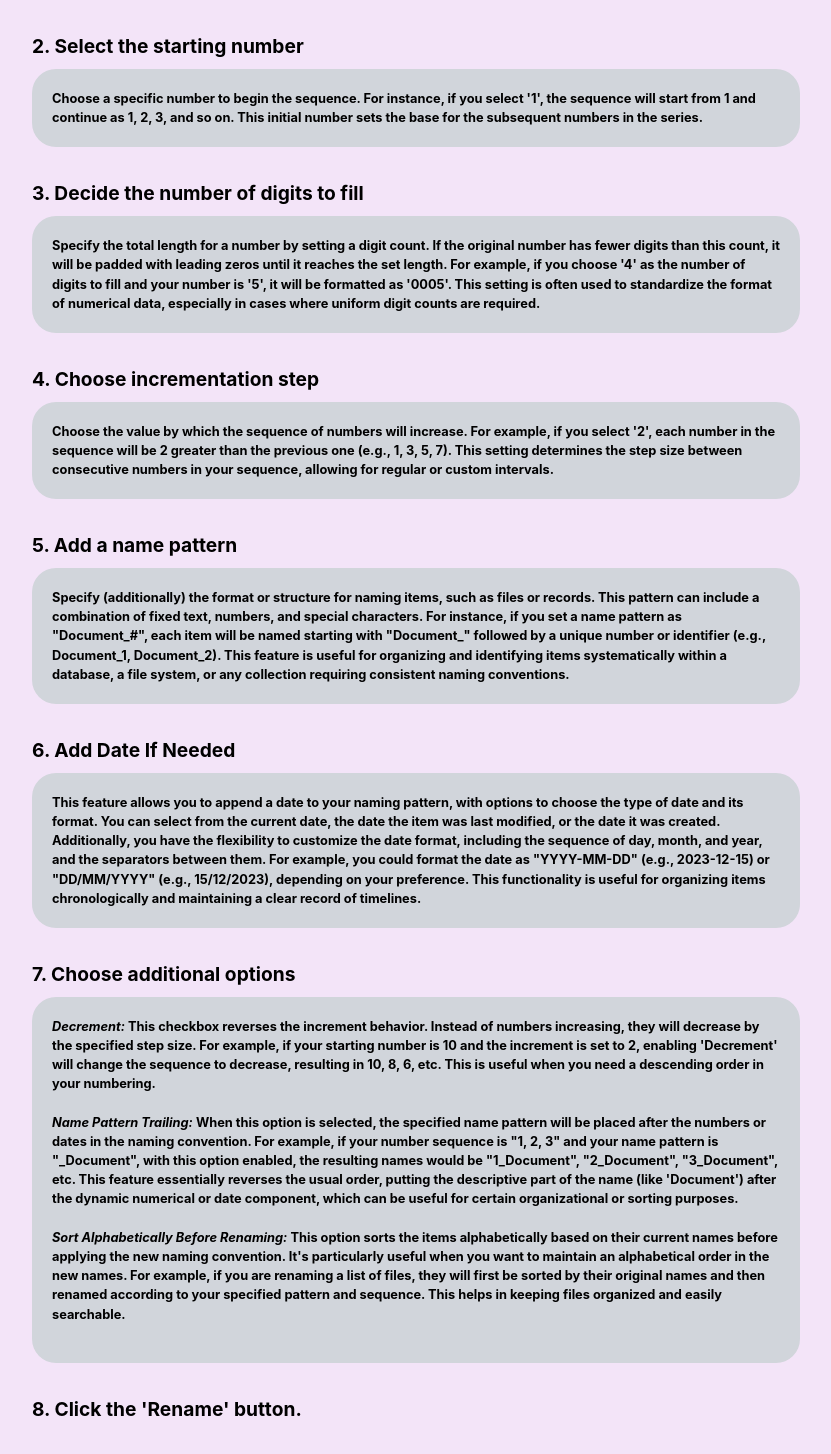
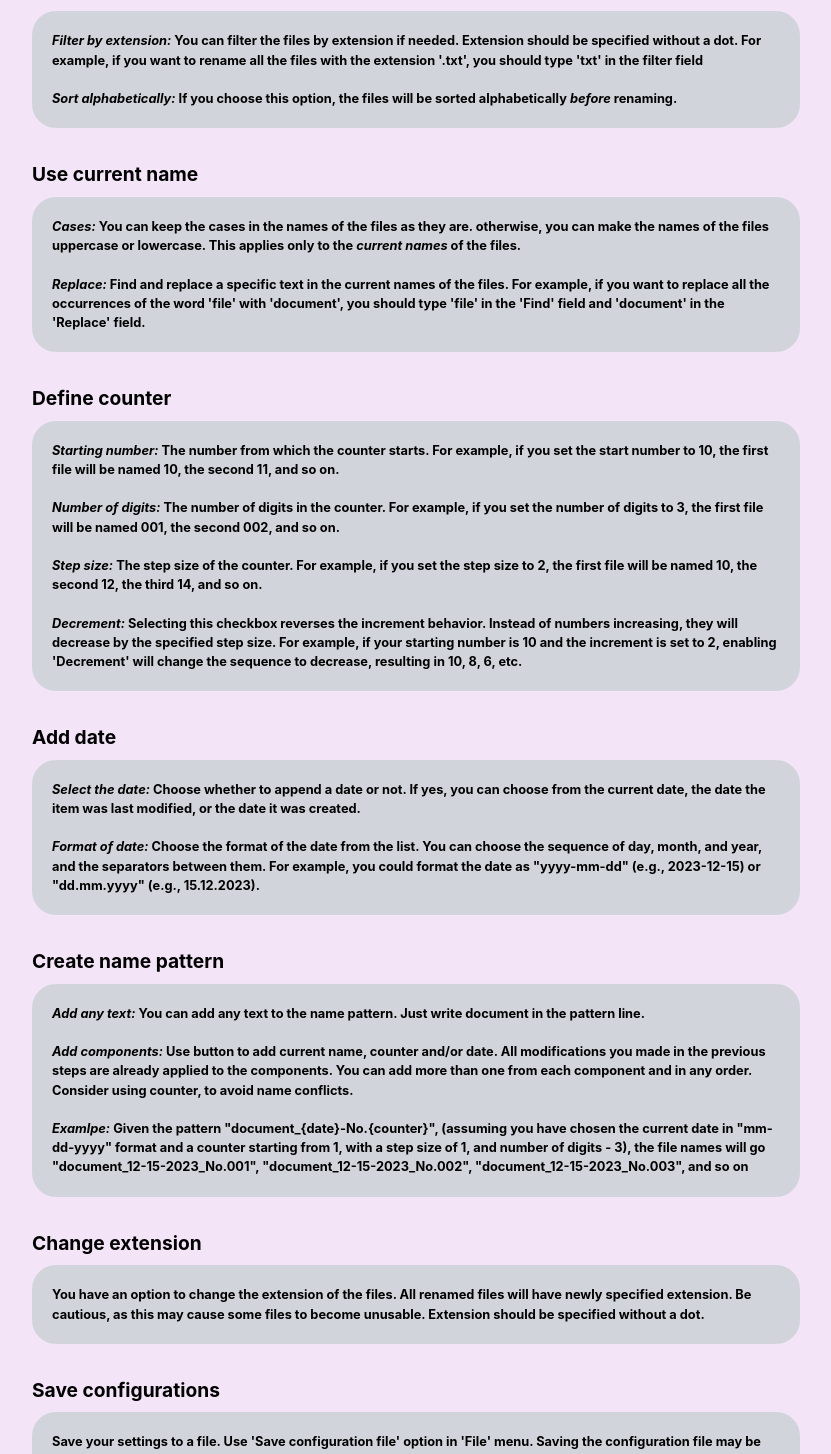
Before and after one commit to aghajanyanartur/fast-rename-web, a React (Create React App) app: page /#/how-it-works in a window 1280 px wide. Shown: the part 363-1817 px from the top of the page, without its empty margins (224-1055 px from the left). Built offline with nearby package versions, Linux system fonts and the light colour scheme.

Commit message:
Help instructions updated

```diff
--- a/src/pages/HelpPage.jsx
+++ b/src/pages/HelpPage.jsx
@@ -9,44 +9,53 @@ const HelpPage = () => {
             <div style={{ paddingBottom: '10vh', paddingTop: `${isPortrait ? '' : '5vh'}` }}>
                 <h1 className={`${isPortrait ? 'text-[5vw]' : 'text-[3vw]'} text-blue-950`}>How to Use Fast Rename</h1>
 
-                <p className={`${isPortrait ? 'text-[3vw] w-[80vw] pt-2 pb-1' : 'text-[1.5vw] w-[60vw] pt-8 pb-2'}  text-left`}>1. Copy and paste the folder path</p>
+                <p className={`${isPortrait ? 'text-[3vw] w-[80vw] pt-2 pb-1' : 'text-[1.5vw] w-[60vw] pt-8 pb-2'}  text-left`}>Choose the folder</p>
                 <p className={`${isPortrait ? 'text-[2vw] w-[80vw] p-3 rounded-2xl' : 'text-[1vw] w-[60vw] p-5 rounded-3xl'} text-left  bg-gray-300`}>
-                    Enter the path of the folder you want to access or use. This involves copying the exact location of the folder from your computer's file system and pasting it into the designated field. For example, on a Windows system, it might look like "C:\Users\YourName\Documents\MyFolder". This address tells the program where to find or store files within the specific folder you've identified.
+                    Copy and paste the folder path, or just browse and open it.
                 </p>
 
-                <p className={`${isPortrait ? 'text-[3vw] w-[80vw] pt-4 pb-1' : 'text-[1.5vw] w-[60vw] pt-8 pb-2'}  text-left`}>2. Select the starting number</p>
+                <p className={`${isPortrait ? 'text-[3vw] w-[80vw] pt-4 pb-1' : 'text-[1.5vw] w-[60vw] pt-8 pb-2'}  text-left`}>Filter and sort</p>
                 <p className={`${isPortrait ? 'text-[2vw] w-[80vw] p-3 rounded-2xl' : 'text-[1vw] w-[60vw] p-5 rounded-3xl'} text-left  bg-gray-300`}>
-                    Choose a specific number to begin the sequence. For instance, if you select '1', the sequence will start from 1 and continue as 1, 2, 3, and so on. This initial number sets the base for the subsequent numbers in the series.
+                    <i>Filter by extension:</i> You can filter the files by extension if needed. Extension should be specified without a dot. For example, if you want to rename all the files with the extension '.txt', you should type 'txt' in the filter field<br /><br />
+                    <i>Sort alphabetically:</i> If you choose this option, the files will be sorted alphabetically <i>before</i> renaming.
                 </p>
 
-                <p className={`${isPortrait ? 'text-[3vw] w-[80vw] pt-4 pb-1' : 'text-[1.5vw] w-[60vw] pt-8 pb-2'}  text-left`}>3. Decide the number of digits to fill</p>
+                <p className={`${isPortrait ? 'text-[3vw] w-[80vw] pt-4 pb-1' : 'text-[1.5vw] w-[60vw] pt-8 pb-2'}  text-left`}>Use current name</p>
                 <p className={`${isPortrait ? 'text-[2vw] w-[80vw] p-3 rounded-2xl' : 'text-[1vw] w-[60vw] p-5 rounded-3xl'} text-left  bg-gray-300`}>
-                    Specify the total length for a number by setting a digit count. If the original number has fewer digits than this count, it will be padded with leading zeros until it reaches the set length. For example, if you choose '4' as the number of digits to fill and your number is '5', it will be formatted as '0005'. This setting is often used to standardize the format of numerical data, especially in cases where uniform digit counts are required.
+                    <i>Cases:</i> You can keep the cases in the names of the files as they are. otherwise, you can make the names of the files uppercase or lowercase. This applies only to the <i>current names</i> of the files.<br /><br />
+                    <i>Replace:</i> Find and replace a specific text in the current names of the files. For example, if you want to replace all the occurrences of the word 'file' with 'document', you should type 'file' in the 'Find' field and 'document' in the 'Replace' field.
                 </p>
 
-                <p className={`${isPortrait ? 'text-[3vw] w-[80vw] pt-4 pb-1' : 'text-[1.5vw] w-[60vw] pt-8 pb-2'}  text-left`}>4. Choose incrementation step</p>
+                <p className={`${isPortrait ? 'text-[3vw] w-[80vw] pt-4 pb-1' : 'text-[1.5vw] w-[60vw] pt-8 pb-2'}  text-left`}>Define counter</p>
                 <p className={`${isPortrait ? 'text-[2vw] w-[80vw] p-3 rounded-2xl' : 'text-[1vw] w-[60vw] p-5 rounded-3xl'} text-left  bg-gray-300`}>
-                    Choose the value by which the sequence of numbers will increase. For example, if you select '2', each number in the sequence will be 2 greater than the previous one (e.g., 1, 3, 5, 7). This setting determines the step size between consecutive numbers in your sequence, allowing for regular or custom intervals.
+                    <i>Starting number:</i> The number from which the counter starts. For example, if you set the start number to 10, the first file will be named 10, the second 11, and so on.<br /><br />
+                    <i>Number of digits:</i> The number of digits in the counter. For example, if you set the number of digits to 3, the first file will be named 001, the second 002, and so on.<br /><br />
+                    <i>Step size:</i> The step size of the counter. For example, if you set the step size to 2, the first file will be named 10, the second 12, the third 14, and so on.<br /><br />
+                    <i>Decrement:</i> Selecting this checkbox reverses the increment behavior. Instead of numbers increasing, they will decrease by the specified step size. For example, if your starting number is 10 and the increment is set to 2, enabling 'Decrement' will change the sequence to decrease, resulting in 10, 8, 6, etc.
                 </p>
 
-                <p className={`${isPortrait ? 'text-[3vw] w-[80vw] pt-4 pb-1' : 'text-[1.5vw] w-[60vw] pt-8 pb-2'}  text-left`}>5. Add a name pattern</p>
+                <p className={`${isPortrait ? 'text-[3vw] w-[80vw] pt-4 pb-1' : 'text-[1.5vw] w-[60vw] pt-8 pb-2'}  text-left`}>Add date</p>
                 <p className={`${isPortrait ? 'text-[2vw] w-[80vw] p-3 rounded-2xl' : 'text-[1vw] w-[60vw] p-5 rounded-3xl'} text-left  bg-gray-300`}>
-                    Specify (additionally) the format or structure for naming items, such as files or records. This pattern can include a combination of fixed text, numbers, and special characters. For instance, if you set a name pattern as "Document_#", each item will be named starting with "Document_" followed by a unique number or identifier (e.g., Document_1, Document_2). This feature is useful for organizing and identifying items systematically within a database, a file system, or any collection requiring consistent naming conventions.
+                    <i>Select the date:</i> Choose whether to append a date or not. If yes, you can choose from the current date, the date the item was last modified, or the date it was created.<br/><br/>
+                    <i>Format of date:</i> Choose the format of the date from the list. You can choose the sequence of day, month, and year, and the separators between them. For example, you could format the date as "yyyy-mm-dd" (e.g., 2023-12-15) or "dd.mm.yyyy" (e.g., 15.12.2023).
                 </p>
 
-                <p className={`${isPortrait ? 'text-[3vw] w-[80vw] pt-4 pb-1' : 'text-[1.5vw] w-[60vw] pt-8 pb-2'}  text-left`}>6. Add Date If Needed</p>
+                <p className={`${isPortrait ? 'text-[3vw] w-[80vw] pt-4 pb-1' : 'text-[1.5vw] w-[60vw] pt-8 pb-2'}  text-left`}>Create name pattern</p>
                 <p className={`${isPortrait ? 'text-[2vw] w-[80vw] p-3 rounded-2xl' : 'text-[1vw] w-[60vw] p-5 rounded-3xl'} text-left  bg-gray-300`}>
-                    This feature allows you to append a date to your naming pattern, with options to choose the type of date and its format. You can select from the current date, the date the item was last modified, or the date it was created. Additionally, you have the flexibility to customize the date format, including the sequence of day, month, and year, and the separators between them. For example, you could format the date as "YYYY-MM-DD" (e.g., 2023-12-15) or "DD/MM/YYYY" (e.g., 15/12/2023), depending on your preference. This functionality is useful for organizing items chronologically and maintaining a clear record of timelines.
+                    <i>Add any text:</i> You can add any text to the name pattern. Just write document in the pattern line.<br/><br/>
+                    <i>Add components:</i> Use button to add current name, counter and/or date. All modifications you made in the previous steps are already applied to the components. You can add more than one from each component and in any order. Consider using counter, to avoid name conflicts.<br/><br/>
+                    <i>Examlpe:</i> Given the pattern "document_{'{date}'}-No.{'{counter}'}", (assuming you have chosen the current date in "mm-dd-yyyy" format and a counter starting from 1, with a step size of 1, and number of digits - 3), the file names will go "document_12-15-2023_No.001", "document_12-15-2023_No.002", "document_12-15-2023_No.003", and so on
                 </p>
 
-                <p className={`${isPortrait ? 'text-[3vw] w-[80vw] pt-4 pb-1' : 'text-[1.5vw] w-[60vw] pt-8 pb-2'}  text-left`}>7. Choose additional options</p>
+                <p className={`${isPortrait ? 'text-[3vw] w-[80vw] pt-4 pb-1' : 'text-[1.5vw] w-[60vw] pt-8 pb-2'}  text-left`}>Change extension</p>
                 <p className={`${isPortrait ? 'text-[2vw] w-[80vw] p-3 rounded-2xl' : 'text-[1vw] w-[60vw] p-5 rounded-3xl'} text-left  bg-gray-300`}>
-                    <i>Decrement:</i> This checkbox reverses the increment behavior. Instead of numbers increasing, they will decrease by the specified step size. For example, if your starting number is 10 and the increment is set to 2, enabling 'Decrement' will change the sequence to decrease, resulting in 10, 8, 6, etc. This is useful when you need a descending order in your numbering.<br /><br />
-                    <i>Name Pattern Trailing:</i> When this option is selected, the specified name pattern will be placed after the numbers or dates in the naming convention. For example, if your number sequence is "1, 2, 3" and your name pattern is "_Document", with this option enabled, the resulting names would be "1_Document", "2_Document", "3_Document", etc. This feature essentially reverses the usual order, putting the descriptive part of the name (like 'Document') after the dynamic numerical or date component, which can be useful for certain organizational or sorting purposes.<br /><br />
-                    <i>Sort Alphabetically Before Renaming:</i> This option sorts the items alphabetically based on their current names before applying the new naming convention. It's particularly useful when you want to maintain an alphabetical order in the new names. For example, if you are renaming a list of files, they will first be sorted by their original names and then renamed according to your specified pattern and sequence. This helps in keeping files organized and easily searchable.<br /><br />
+                    You have an option to change the extension of the files. All renamed files will have newly specified extension. Be cautious, as this may cause some files to become unusable. Extension should be specified without a dot.
                 </p>
 
-                <p className={`${isPortrait ? 'text-[3vw] w-[80vw] pt-4 pb-1' : 'text-[1.5vw] w-[60vw] pt-8 pb-2'}  text-left`}>8. Click the 'Rename' button.</p>
+                <p className={`${isPortrait ? 'text-[3vw] w-[80vw] pt-4 pb-1' : 'text-[1.5vw] w-[60vw] pt-8 pb-2'}  text-left`}>Save configurations</p>
+                <p className={`${isPortrait ? 'text-[2vw] w-[80vw] p-3 rounded-2xl' : 'text-[1vw] w-[60vw] p-5 rounded-3xl'} text-left  bg-gray-300`}>
+                    Save your settings to a file. Use 'Save configuration file' option in 'File' menu. Saving the configuration file may be useful, if you will need to rename files later with the same setting.
+                </p>
             </div>
         </div>
     );
```
